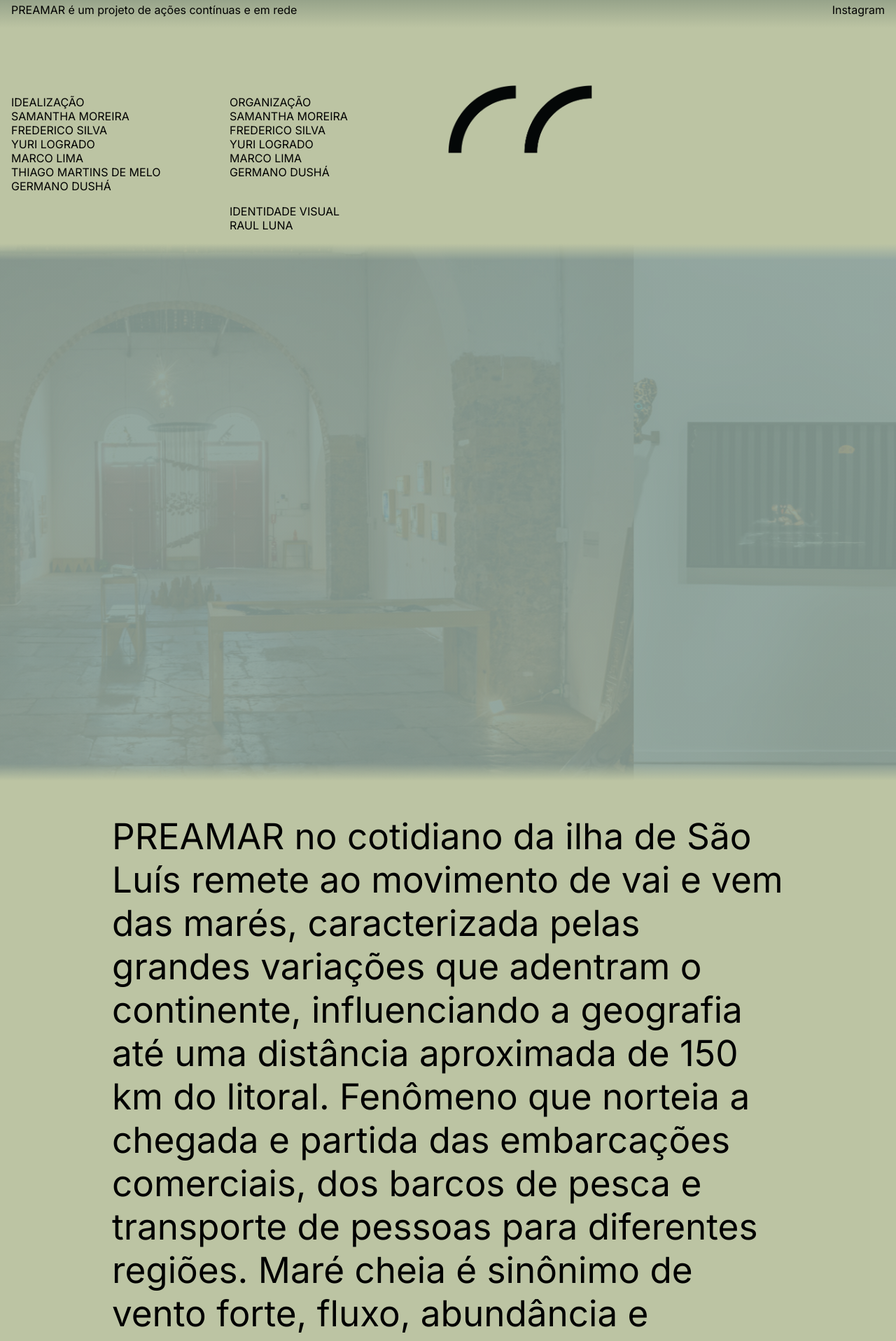
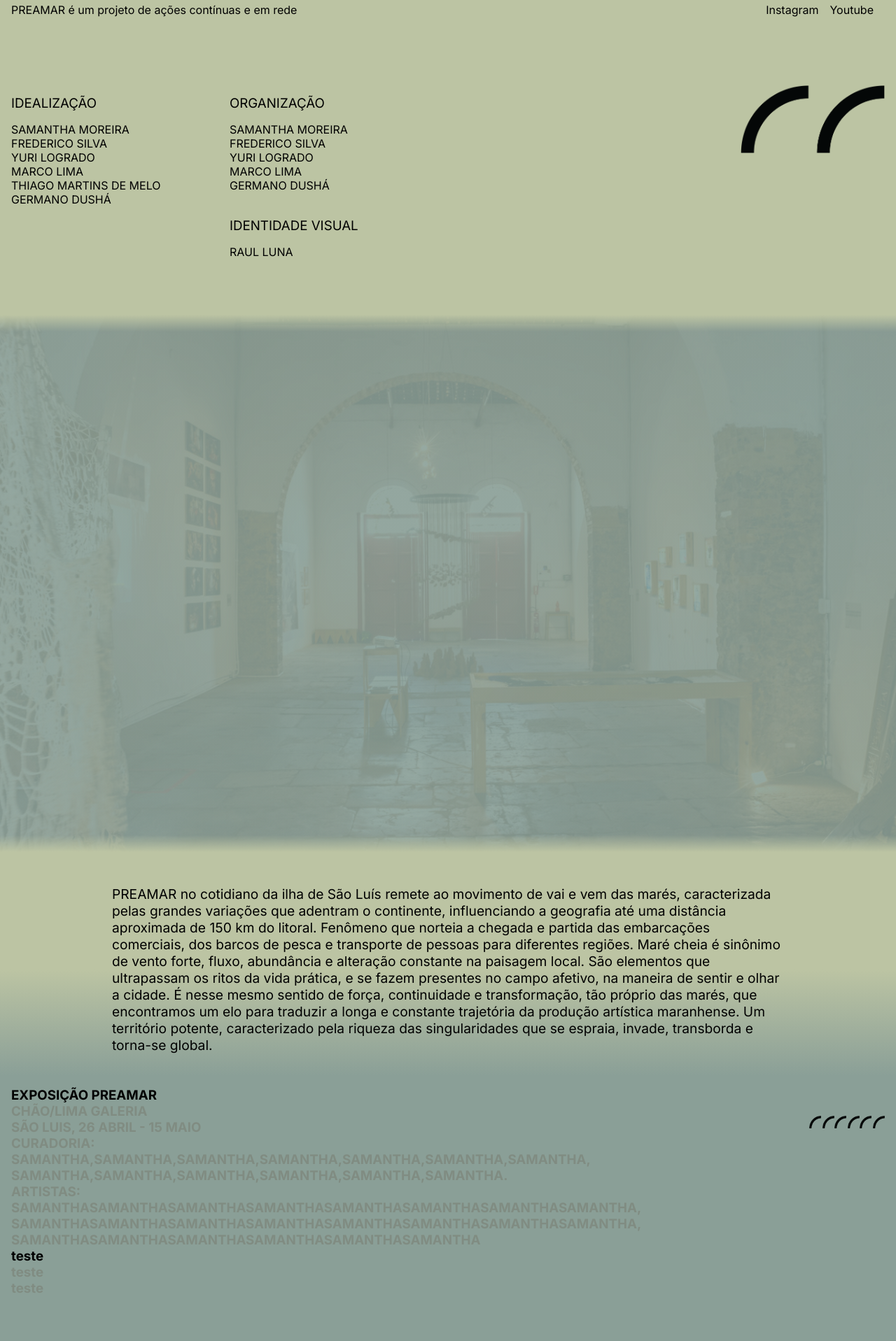
Before and after one commit to germanodusha/preamar, a Next.js app: page / in a window 1280 px wide. Shown: the part 760-2677 px from the top of the page at 70% size. Built offline with nearby package versions, Linux system fonts and the light colour scheme.

Commit message:
Added of new arch.

```diff
--- /dev/null
+++ b/editavel.tsx
@@ -0,0 +1,49 @@
+import { Section } from "./src/components/Section";
+
+const firstSection = (
+        <>
+            <Section
+            title={
+            <>
+                EXPOSIÇÃO PREAMAR
+            </>
+            }
+            place={
+            <>
+                CHÃO/LIMA GALERIA<br/>
+                SÃO LUIS, 26 ABRIL - 15 MAIO
+            </>
+            }
+            members={
+            <>
+            CURADORIA:<br/>
+            SAMANTHA,SAMANTHA,SAMANTHA,SAMANTHA,SAMANTHA,SAMANTHA,SAMANTHA,
+            SAMANTHA,SAMANTHA,SAMANTHA,SAMANTHA,SAMANTHA,SAMANTHA. <br/>
+            ARTISTAS:<br/>
+            SAMANTHASAMANTHASAMANTHASAMANTHASAMANTHASAMANTHASAMANTHASAMANTHA,
+            SAMANTHASAMANTHASAMANTHASAMANTHASAMANTHASAMANTHASAMANTHASAMANTHA,
+            SAMANTHASAMANTHASAMANTHASAMANTHASAMANTHASAMANTHA
+            </>
+            }
+            />
+        </>
+ )
+
+const secondSection =(
+        <>
+            <Section
+            title={
+            <>teste</>
+            }
+            place={
+            <>teste</>
+            }
+            members={
+            <>teste</>
+            }
+            />
+        </>)
+
+
+const final = [firstSection, secondSection]
+export default final;
--- a/src/components/Description/styles.module.css
+++ b/src/components/Description/styles.module.css
@@ -1,8 +1,8 @@
 .container {
-    height: 100vh;
     width: 100%;
-    background:rgb(var(--yellow-first));
+    background:linear-gradient(rgba(var(--yellow-first), 1) 50%, rgba(var(--green-second), 1) 100%);
     position: relative;
     padding: 2rem 10rem;
-    font-size: 3.2rem;
+    font-size: 1.2rem;
+    color: black;
 }
--- a/src/components/Footer/index.tsx
+++ b/src/components/Footer/index.tsx
@@ -1,64 +1,21 @@
 import Image from 'next/image';
+import final from '../../../editavel';
 import styles from './styles.module.css';
 
 const Footer = () =>{
     return(
         <div className={styles.container}>
             <div>
-                <h6 className={styles.title}>AÇÕES REALIZADAS</h6>
-                <ul>
-                    <li>
-                        <ul>
-                            <h6>EXPOSIÇÃO PREAMAR</h6>
-                            <li>
-                                <li>
-                                    <ul>
-                                        <li>
-                                        CHÃO/LIMA GALERIA <br />
-                                        SÃO LUIS, 26 ABRIL - 15 MAIO
-                                        </li>
-                                    </ul>
-                                </li>
-                                <li>
-                                    CURADORA:
-                                    <li>SAMANTHA MOREIRA, FREDERICO SILVA, YURI LOGRADO E MARCO LIMA</li>
-                                </li>
-                                <li>
-                                    <ul>
-                                        ARTISTAS:
-                                        <li>SILVANA MENDES, GÊ VIANA, TASSILA CUSTODES, MARILENE BARROS, CLAÚDIO COSTA
-                                            THIAGO MARTINS DE MELO, MARCIO VASCONCELOS, DINHO ARAÚJO, VICENTE MARTINS,
-                                            INGRID BARROS, PABLO MONTEIRO, ROMANA MARIA, THIAGO FONSECA, MARCOS FERREIRA,
-                                            TIETA MACAU, CERAMISTA DE ITAMATATUIA, TON BEZERRA, GENILSON GUARAJARARA
-                                        </li>
-                                    </ul>
-                                </li>
-                            </li>
-                        </ul>
-                    </li>
-                    <li>
-                        <ul>
-                            <ul>
-                                <h6>
-                                SP-ARTE ROTAS BRASILEIRAS <br/>
-                                </h6>
-                                SÃO PAULO, 28 DE AGOSTO - 01 DE SETEMBRO
-                            </ul>
-                            <li>
-                                CURADORIA:
-                                <li>
-                                    <li><p>SAMANTHA MOREIRA, FREDERICO SILVA, YURI LOGRADO E MARCO LIMA, GERMANO DUSHÁ</p></li>
-                                </li>
-                                ARTISTA:
-                                <li>
-                                    <li><p>SILVANA MENDES, DINHO ARAÚJO, MARCIO VASCONCELOS</p></li>
-                                </li>
-                            </li>
-                        </ul>
-                    </li>
-                    <li></li>
-                    <li></li>
-                </ul>
+                {final.map(
+                    section => {
+                        console.log(final)
+                        return(
+                            <>
+                                {section}
+                            </>
+                        )
+                    }
+                )}
             </div>
             <div>
                 <div className={styles.sticky}>
--- a/src/components/Footer/styles.module.css
+++ b/src/components/Footer/styles.module.css
@@ -1,14 +1,14 @@
 .container {
     width: 100%;
-    background: linear-gradient(180deg, rgba(var(--yellow-first), 1) 0%, rgba(var(--green-second), 1) 35%);
+    background: rgba(var(--green-second), 1);
     position: relative;
-    font-size: 0.8rem;
+    font-size: 1rem;
     padding: 5rem 1rem;
-    padding-top: 5rem;
+    padding-top: 1rem   ;
     display: grid;
     grid-template-columns: 1fr 1fr;
     font-weight: 600;
-    color: #3e4744;
+    color: #808C82;
 }
 .container ul {
     display: grid;
@@ -16,7 +16,7 @@
 }
 .container h6 {
     color: black;
-    font-size: 0.8rem;
+    font-size: 1rem;
     font-weight: 600;
 }
 .title {
--- a/src/components/Landing /index.tsx
+++ b/src/components/Landing /index.tsx
@@ -11,7 +11,10 @@ const Landing = ()=>{
             </div>
             <footer>
                 <span>PREAMAR é um projeto de ações contínuas e em rede</span>
-                <a href='https://www.instagram.com/preamaremrede'>Instagram</a>
+                <div>
+                    <a href='https://www.instagram.com/preamaremrede'>Instagram</a>
+                    <a href='https://www.youtube.com/channel/preamaremrede'>Youtube</a>
+                </div>
             </footer>
         </div>
     )
--- a/src/components/Landing /styles.module.css
+++ b/src/components/Landing /styles.module.css
@@ -1,8 +1,9 @@
 .container {
     height: 100vh;
     width: 100%;
-    background: linear-gradient(180deg, rgba(var(--green-first)) 85%, rgba(var(--yellow-first)) 100%);
+    background: linear-gradient(180deg, rgba(var(--green-first)) 85%, rgba(var(--yellow-first)) 95%);
     position: relative;
+    color: black;
 }
 .container footer {
     position: absolute;
@@ -33,14 +34,20 @@
     left: 0px;
     right: 100%;
     bottom: 2px;
-    background: white;
+    background: #3e4532;
     border-radius: 2px;
     z-index: -1;
     transition: 0.5s all;
-    box-shadow: 0px 0px 5px 3px white;
+    box-shadow: 0px 0px 5px 3px #3e4532;
     opacity: 0;
 }
 .container footer a:hover::before {
     right: 0%;
     opacity: 1;
 }
+.container a {
+    padding-right: 1rem;
+}
+.container span {
+    position: relative;
+}
--- a/src/components/Organizacao/index.tsx
+++ b/src/components/Organizacao/index.tsx
@@ -6,7 +6,8 @@ const Organization = () =>{
         <div className={styles.container}>
             <div>
                 <ul className={styles.parent}>
-                    <li className={styles.chield}>IDEALIZAÇÃO
+                    <li className={styles.chield}>
+                        <h3>IDEALIZAÇÃO</h3>
                         <ul>
                             <li>SAMANTHA MOREIRA</li>
                             <li>FREDERICO SILVA</li>
@@ -17,7 +18,7 @@ const Organization = () =>{
                         </ul>
                     </li>
                     <li className={styles.chield}>
-                        ORGANIZAÇÃO
+                        <h3>ORGANIZAÇÃO</h3>
                         <ul>
                             <li>SAMANTHA MOREIRA</li>
                             <li>FREDERICO SILVA</li>
@@ -27,7 +28,7 @@ const Organization = () =>{
                         </ul>
                     </li>
                     <li className={styles.chield}>
-                        IDENTIDADE VISUAL
+                        <h3>IDENTIDADE VISUAL</h3>
                         <ul>
                             <li>RAUL LUNA</li>
                         </ul>
--- a/src/components/Organizacao/styles.module.css
+++ b/src/components/Organizacao/styles.module.css
@@ -4,6 +4,10 @@
     background-color: rgb(var(--yellow-first));
     padding: 0px 1rem;
     padding-top: 5rem;
+    padding-bottom:4rem;
+    max-height: 50%;
+    color: black;
+    font-weight: 400;
 }
 .parent {
     display: grid;
@@ -23,4 +27,9 @@
 .coverContainer {
     width: 33%;
     height: 100px;
+    justify-self: flex-end;
 }
+.container h3 {
+    font-weight: 400;
+    padding-bottom: 1rem;
+}
--- /dev/null
+++ b/src/components/Section/index.tsx
@@ -0,0 +1,25 @@
+import { ReactElement, ReactNode } from "react";
+
+
+interface SectionProps {
+    title: ReactNode;
+    place:ReactNode;
+    members:ReactNode;
+}
+export const Section = ({title, place, members}:SectionProps) =>{
+    return(
+        <div>
+            <h3>{title}</h3>
+            <h3>{place}</h3>
+            <h3>{members}</h3>
+            <style jsx>{`
+            h3:first-child {
+                color:black;
+            }
+            h3:last-child{
+                margin:3rem 0px;
+            }
+            `}</style>
+        </div>
+    )
+}
```
